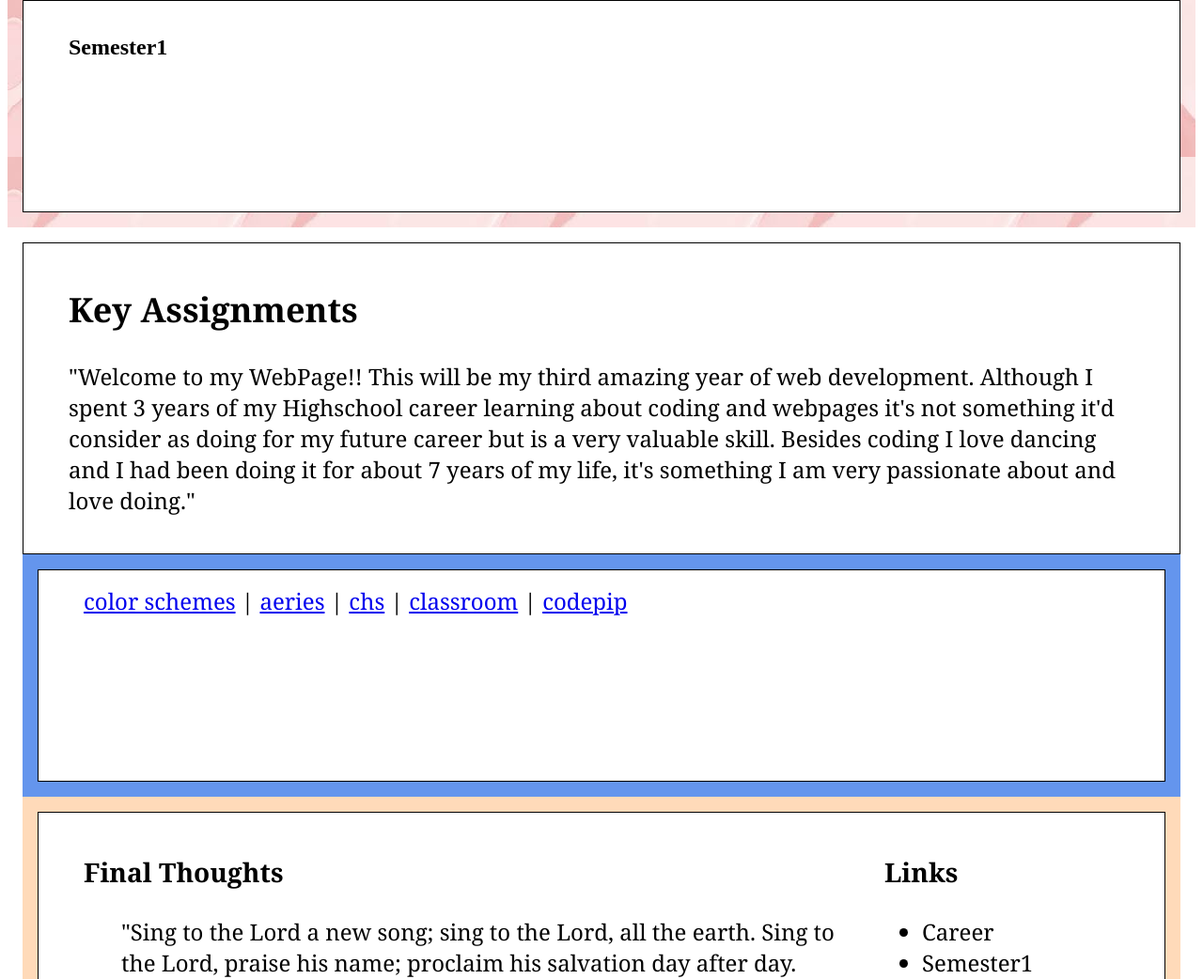
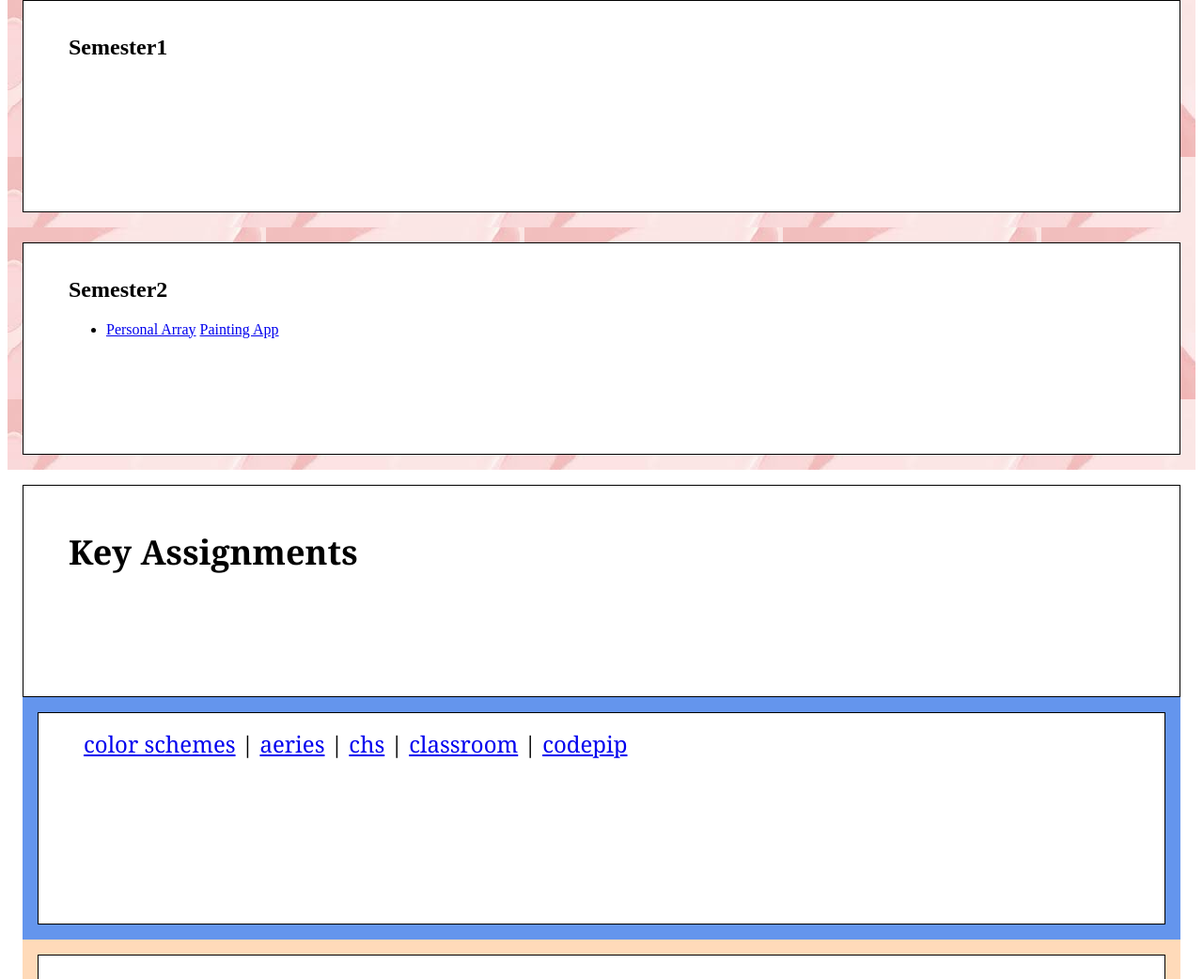
Before and after one commit to Kmagd463/kmagdaleno032024, a plain HTML site: page index.html in a window 1280 px wide. Shown: the part 1386-2428 px from the top of the page at 94% size. Drawn offline with Linux system fonts and the light colour scheme.

Commit message:
Modified Index Profile

```diff
--- a/index.html
+++ b/index.html
@@ -267,14 +267,25 @@
         </div>
     </section>
 
+    <section id="semester2">
+        <div class="container">
+        <a name="semester2"></a>
+        <h2>Semester2</h2>
+
+        <ul>
+            <li>
+                <a href="Semester2/PersonalArray/personalarray.html">Personal Array</a>
+                <a href="Projects/paintingappv3 copy.html">Painting App</a>
+            </li>
+        </ul>
+
+        </div>
+    </section>
     <div id="keyassignments">
         <div class = "container">
         <a name="keyassignments"></a>
         <h2>Key Assignments</h2>
-        <p>
-            "Welcome to my WebPage!! This will be my third amazing year of web development. Although I spent 3 years of my Highschool career learning about coding and webpages it's not something it'd consider as doing for my future career but is a very valuable skill. Besides coding I love dancing and I had been doing it for about 7 years of my life, it's something I am very passionate about and love doing."</p>
 
-        </p>
     </div>
 
     <!-- <section id="semester2">
```
